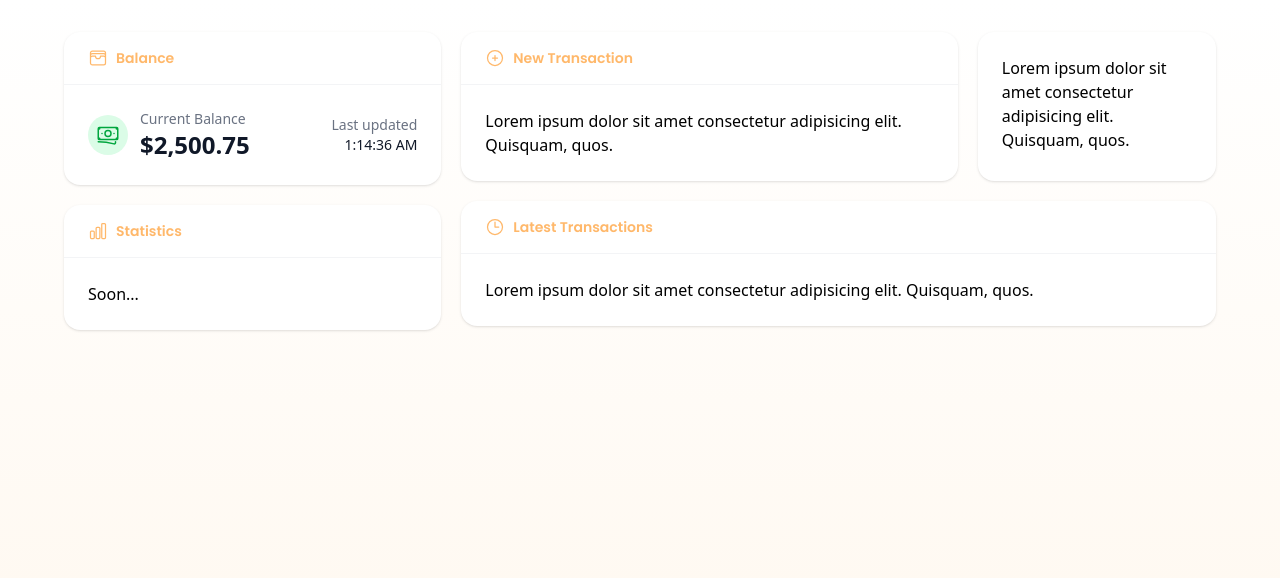
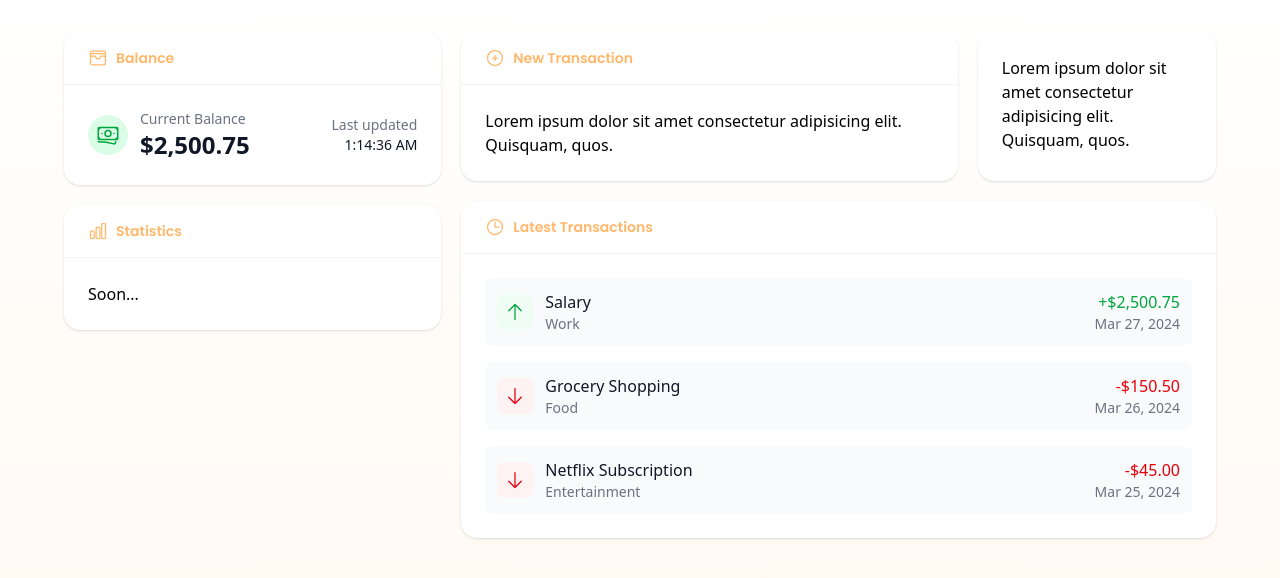
Before and after one commit to samuelfs96/my-personal-wallet-app, a React (Vite) app: page / in a window 1280 px wide. Shown: the top 578 px of the page. Built offline with nearby package versions, Linux system fonts and the light colour scheme.

Commit message:
feat: :sparkles: show transactions component on ui

```diff
--- a/src/App.tsx
+++ b/src/App.tsx
@@ -1,6 +1,34 @@
-import { Balance, Card } from './components';
+import { Balance, Card, Transactions } from '@/components';
 import { WalletIcon, ChartBarIcon, PlusCircleIcon, ClockIcon } from '@heroicons/react/24/outline';
-import './App.css';
+import '@/App.css';
+import { Transaction } from '@/models';
+
+const sampleTransactions: Transaction[] = [
+  {
+    id: '1',
+    type: 'income',
+    amount: 2500.75,
+    description: 'Salary',
+    date: 'Mar 27, 2024',
+    category: 'Work',
+  },
+  {
+    id: '2',
+    type: 'expense',
+    amount: 150.5,
+    description: 'Grocery Shopping',
+    date: 'Mar 26, 2024',
+    category: 'Food',
+  },
+  {
+    id: '3',
+    type: 'expense',
+    amount: 45.0,
+    description: 'Netflix Subscription',
+    date: 'Mar 25, 2024',
+    category: 'Entertainment',
+  },
+];
 
 function App() {
   return (
@@ -29,7 +57,7 @@ function App() {
               </Card>
             </div>
             <Card title="Latest Transactions" icon={<ClockIcon className="w-5 h-5" />}>
-              <p>Lorem ipsum dolor sit amet consectetur adipisicing elit. Quisquam, quos.</p>
+              <Transactions transactions={sampleTransactions} />
             </Card>
           </div>
         </div>
```
